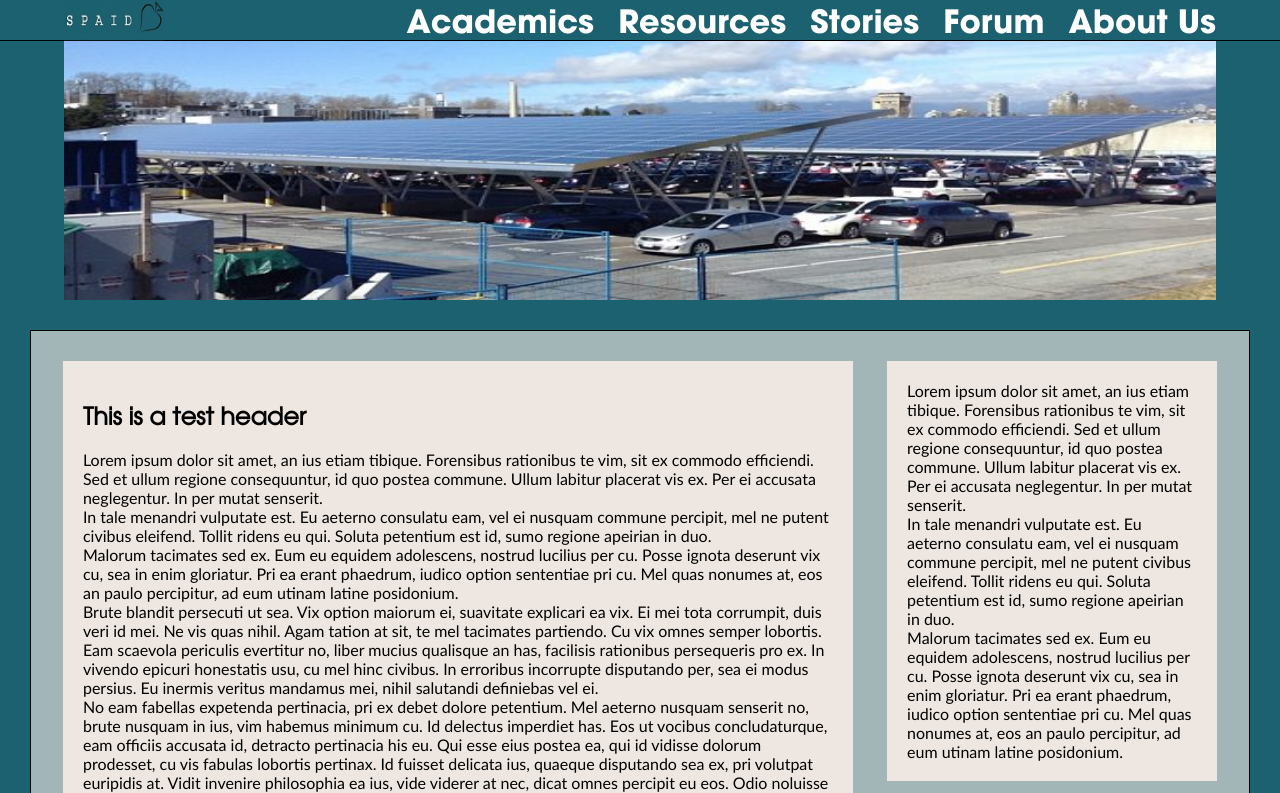
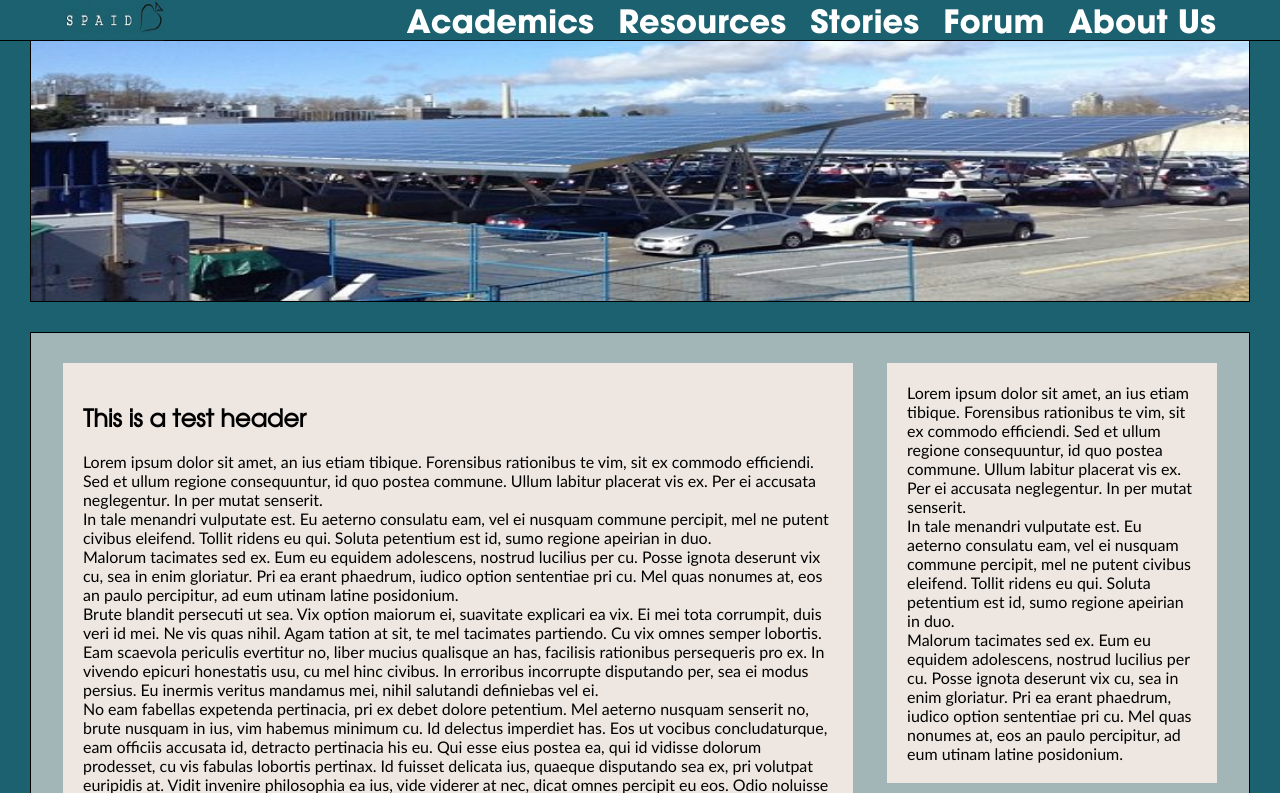
Before and after one commit to paulszefer/SPAID, a PHP site: page / in a window 1280 px wide. Shown: the top 793 px of the page. Run offline with PHP 8.4, Linux system fonts and the light colour scheme.

Commit message:
Generic commit

```diff
--- a/G13/style/index.css
+++ b/G13/style/index.css
@@ -1,8 +1,10 @@
 #slider {
 	top: 40px;
-	margin-left: 5%;
-	width: 90%;
+	margin-left: auto;
+    margin-right: auto;
+	width: 1218px;
 	height: 300px;
+    border: solid 1px black;
 }
 
 #slider img {
```
